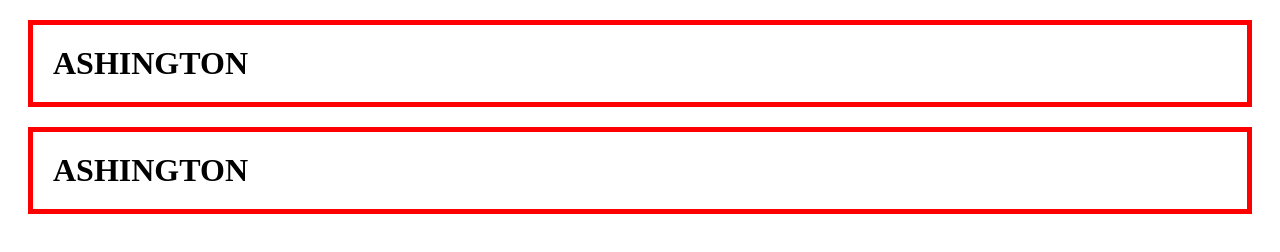
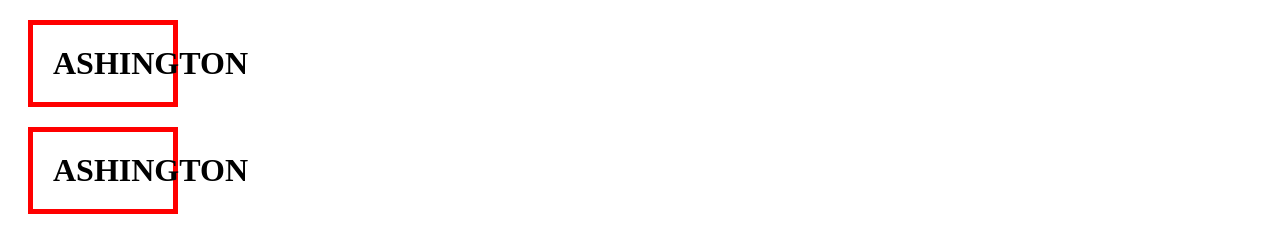
Before and after one commit to HangKeon/HTML, a plain HTML site: page box.html in a window 1280 px wide. Drawn offline with Linux system fonts and the light colour scheme.

Commit message:
modified box.html - 2018/12/03

```diff
--- a/box.html
+++ b/box.html
@@ -5,7 +5,10 @@
     <title></title>
     <style>
       /*화면 전체를 쓰는 태그
-        block level element
+        block level element -> display:block;
+
+        화면에서 내용이 차지하는 만큼만 쓰는 태그
+        inline element      -> display:inline;
       */
       h1
       {
@@ -13,12 +16,12 @@
         padding:20px;         /*테두리 내부에 여백을 준다.*/
         margin:20px;           /*테두리 외부의 여백을 조절*/
         display:block;        /*h1의 경우 이것이 자동으로 적용된다. 따라서 굳이 쓸필요 x!!*/
+        width:100px           /*border의 가로 크기를 의미*/
         /*중복제거
         border-width:5px;
         border-color:red;
         border-style:solid;
         */
-        /*display:inline;     화면에서 자신이 쓰고 있는 부분까지만 쓰도록 하는 것*/
 
       }
 
```
